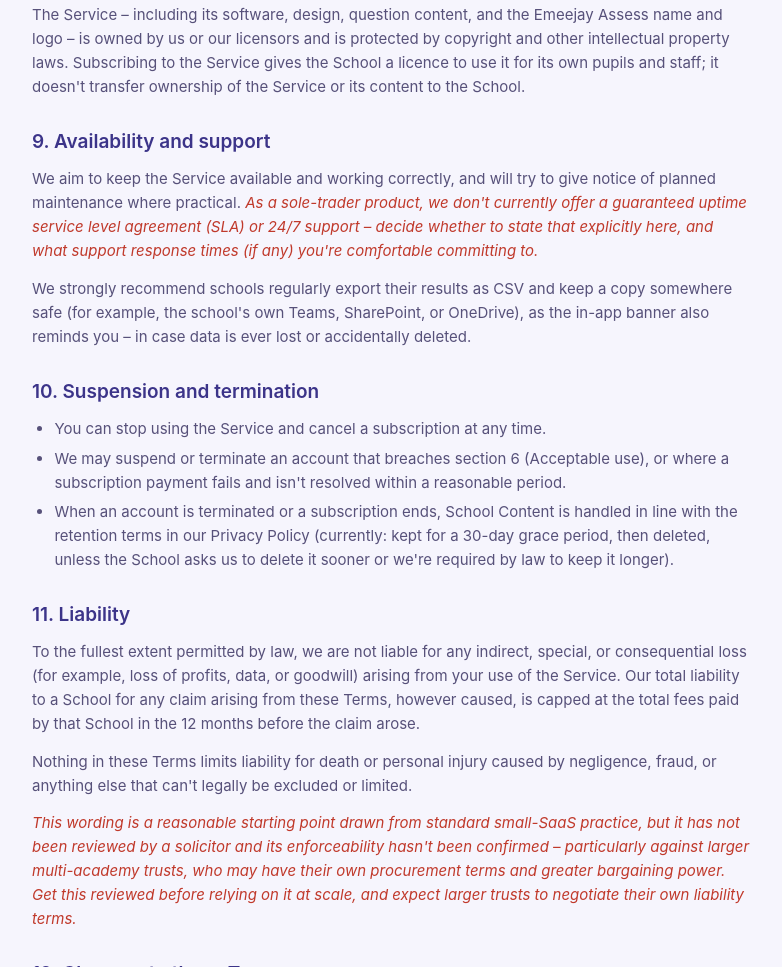
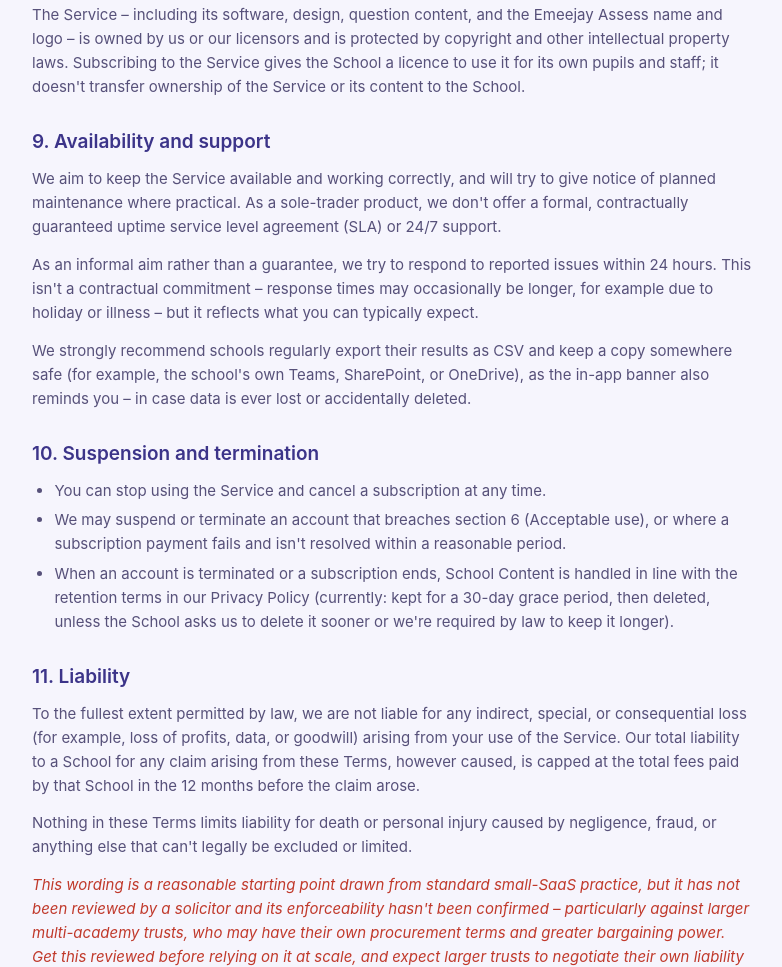
Before and after one commit to emjay-code/emeejay, a website: page terms-of-service.html in a window 1280 px wide. Shown: the part 2584-3551 px from the top of the page, without its empty margins (248-1030 px from the left). Drawn offline with Linux system fonts and the light colour scheme.

Commit message:
ToS: replace SLA placeholder with informal 24-hour response-time aim (no formal guarantee)

```diff
--- a/terms-of-service.html
+++ b/terms-of-service.html
@@ -105,7 +105,8 @@ li{font-size:15px;color:var(--text-secondary);margin-bottom:0.35rem;}
   <p>The Service &ndash; including its software, design, question content, and the Emeejay Assess name and logo &ndash; is owned by us or our licensors and is protected by copyright and other intellectual property laws. Subscribing to the Service gives the School a licence to use it for its own pupils and staff; it doesn't transfer ownership of the Service or its content to the School.</p>
 
   <h2>9. Availability and support</h2>
-  <p>We aim to keep the Service available and working correctly, and will try to give notice of planned maintenance where practical. <span class="placeholder">As a sole-trader product, we don't currently offer a guaranteed uptime service level agreement (SLA) or 24/7 support &ndash; decide whether to state that explicitly here, and what support response times (if any) you're comfortable committing to.</span></p>
+  <p>We aim to keep the Service available and working correctly, and will try to give notice of planned maintenance where practical. As a sole-trader product, we don't offer a formal, contractually guaranteed uptime service level agreement (SLA) or 24/7 support.</p>
+  <p>As an informal aim rather than a guarantee, we try to respond to reported issues within 24 hours. This isn't a contractual commitment &ndash; response times may occasionally be longer, for example due to holiday or illness &ndash; but it reflects what you can typically expect.</p>
   <p>We strongly recommend schools regularly export their results as CSV and keep a copy somewhere safe (for example, the school's own Teams, SharePoint, or OneDrive), as the in-app banner also reminds you &ndash; in case data is ever lost or accidentally deleted.</p>
 
   <h2>10. Suspension and termination</h2>
```
